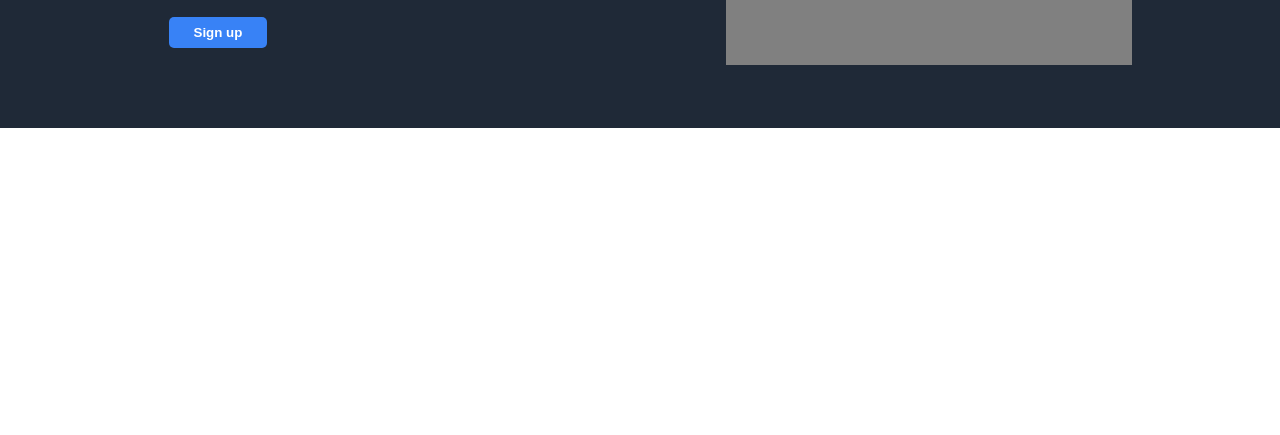
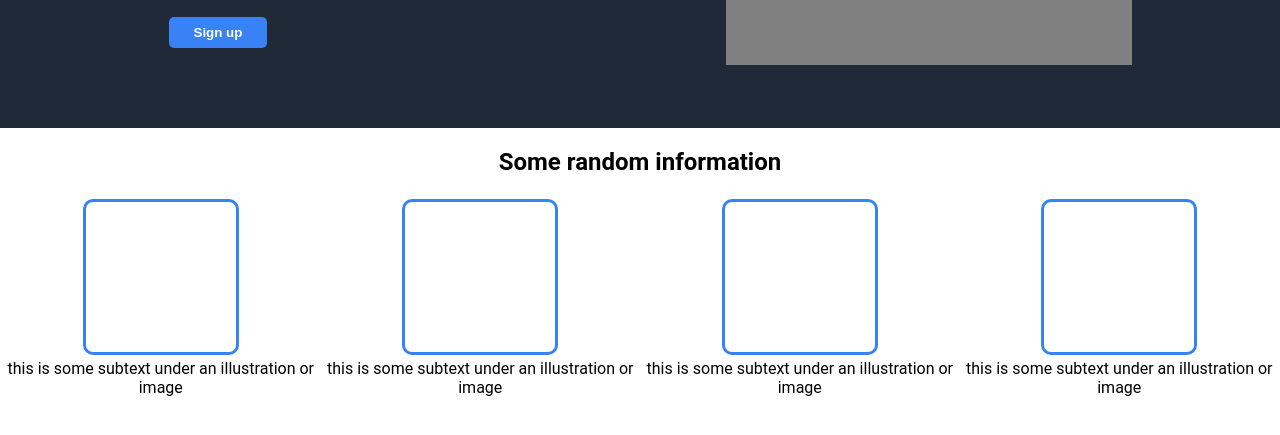
Before and after one commit to issuereporter1234/this-website-is-awesome, a plain HTML site: page index.html in a window 1280 px wide. Shown: the part 237-672 px from the top of the page. Drawn offline with Linux system fonts and the light colour scheme.

Commit message:
Add second container and future plans comments Center title in container-2 Create table for images with blue border and add subtext Style frame with width, height, border, border-radius, margin, and color Center text under images Apply flexbox layout to container-2 Add class to h1 element Add comments for future tasks

```diff
--- a/index.html
+++ b/index.html
@@ -18,7 +18,7 @@
         </div>
         <div class="content1">
             <div>
-                <h1>This website is awesome</h1>
+                <h1 class="web-title">This website is awesome</h1>
                 <div class="msg-1">
                     This website has some subtext that goes here under the main title.
                     It's smaller font and the color is lower contrast
@@ -28,5 +28,22 @@
             <div class="image-1">This is a placeholder for an image</div>
         </div>
    </div>
+   <div class="container-2">
+    <h2 class="img-title">Some random information</h2>
+    <table>
+        <tr>
+            <td ><div class="image-2"></div></td>
+            <td ><div class="image-2"></div></td>
+            <td ><div class="image-2"></div></td>
+            <td ><div class="image-2"></div></td>
+        </tr>
+        <tr>
+            <td class="image-text">this is some subtext under an illustration or image</td>
+            <td class="image-text">this is some subtext under an illustration or image</td>
+            <td class="image-text">this is some subtext under an illustration or image</td>
+            <td class="image-text">this is some subtext under an illustration or image</td>
+        </tr>
+    </table>
+   </div>
 </body>
 </html>
--- a/styles.css
+++ b/styles.css
@@ -32,6 +32,9 @@ a{
 
 
 }
+.web-title{
+    /* add styles here and to the rest of the text */
+}
 .content1{
     padding: 40px;
     display: flex;
@@ -53,6 +56,12 @@ button{
     font-weight: bold;
     margin: 20px;
 }
+.container-2{
+    display: flex;
+    flex-direction: column;
+    justify-content: center;
+}
+
 .image-1{
     text-align: center;
     border: 3px solid grey;
@@ -62,4 +71,20 @@ button{
     display: flex;
     justify-content: center;
     align-items: center;
+    /* add image later */
 }
+.img-title{
+    text-align: center;
+    font-weight: bold;
+}
+.image-2{
+    width: 150px;
+    height: 150px;
+    border: 3px solid #3882f6;
+    border-radius: 10px;
+    margin: auto;
+    /* add images later */
+}
+.image-text{
+    text-align: center;
+}
```
